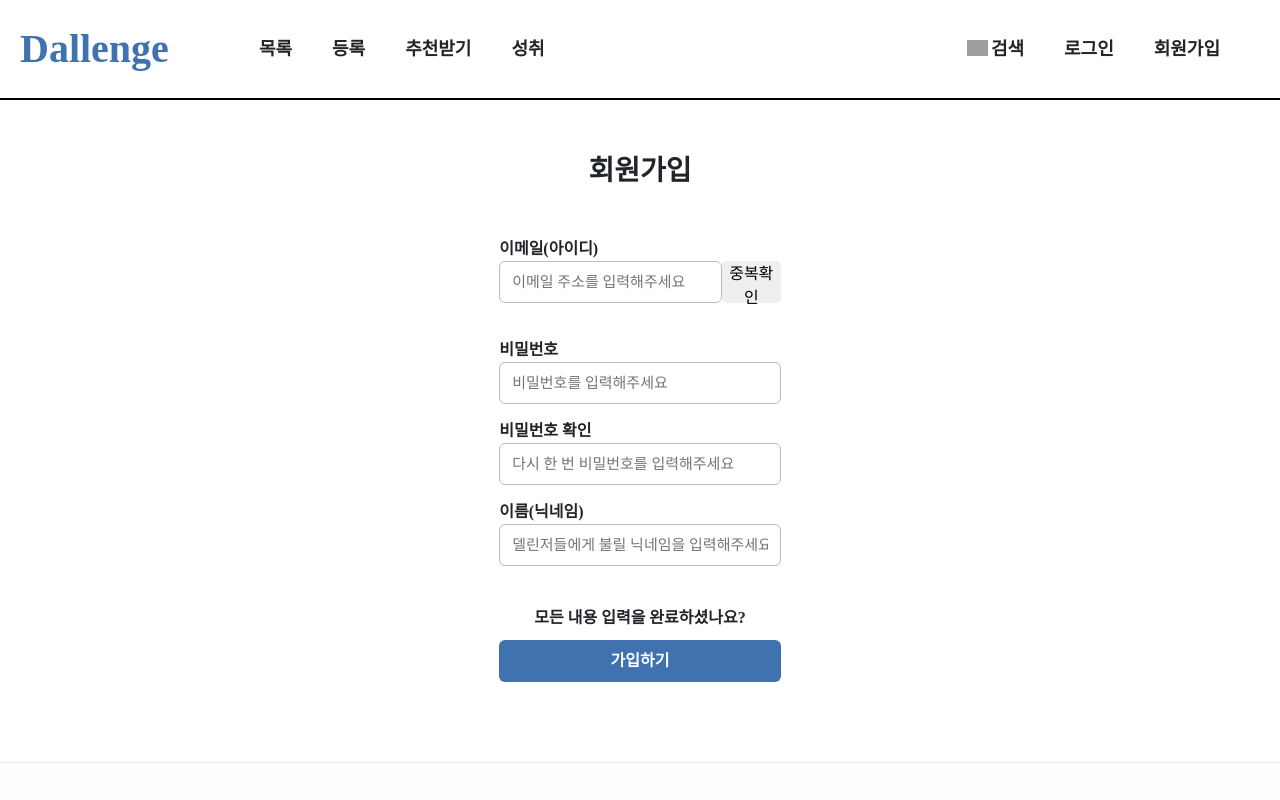
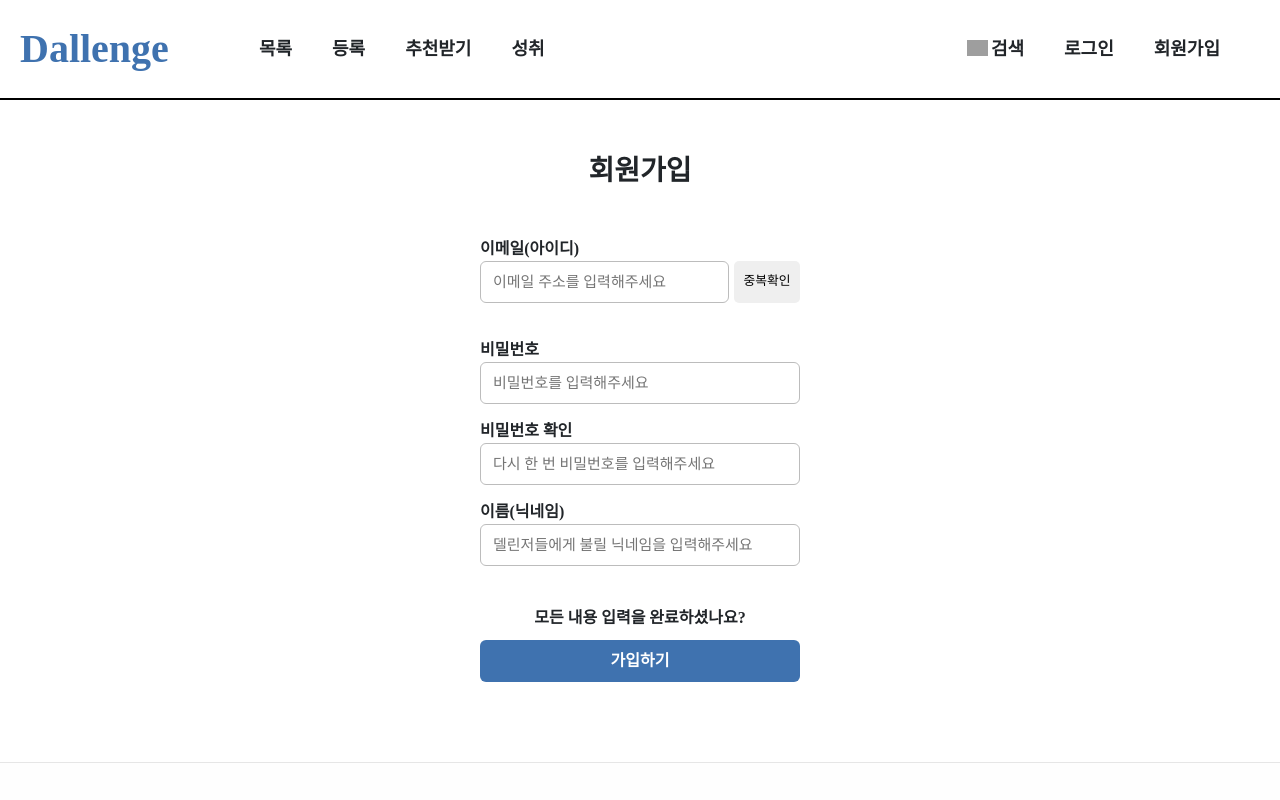
Before and after one commit to dallenge/Front, a React (Create React App) app: page /signup/user-email in a window 1280 px wide. Shown: the top 800 px of the page. Built offline with nearby package versions, Linux system fonts and the light colour scheme; no server answers; grey boxes are pictures that could not be loaded; a web font is replaced by a local one.

Commit message:
🚑 Fix : 등록한 챌린지 중복 버그 수정

```diff
--- a/src/Apis/authApi.js
+++ b/src/Apis/authApi.js
@@ -22,7 +22,7 @@ const AuthApi = {
   },
 
   getMyParticipatedChallenge() {
-    return Axios().get(PATH + `/participate`);
+    return Axios().get(PATH + `/inProgress`);
   },
 
   getMyBookmarkedChallenge() {
--- a/src/Pages/Edit/ProgressChallengeEdit.tsx
+++ b/src/Pages/Edit/ProgressChallengeEdit.tsx
@@ -18,7 +18,7 @@ function ProgressChallengeEdit() {
   const getMyParticipate = () => {
     const config = {
       method: 'get',
-      url: `${URL}/user/participate`,
+      url: `${URL}/user/inProgress`,
       headers: {
         Authorization: 'Bearer ' + localStorage.getItem('token'),
       },
--- a/src/Pages/MyPage/Mypage.tsx
+++ b/src/Pages/MyPage/Mypage.tsx
@@ -81,7 +81,7 @@ export default function Mypage() {
   const getMyChallenge = useCallback(async () => {
     const config = {
       method: 'get',
-      url: `${URL}/user/participate`,
+      url: `${URL}/user/inProgress`,
       headers: {
         Authorization: 'Bearer ' + localStorage.getItem('token'),
       },
@@ -106,6 +106,7 @@ export default function Mypage() {
 
     // 자식 컴포넌트에서 체크박스를 체크했을 경우
     if (status === 'add') {
+      console.log('o');
       setCompleted(completed + 1);
       copyArray.push(id);
       setCheckedArr(copyArray);
@@ -272,9 +273,9 @@ const ChallengeItem = ({
           style={{ display: 'flex', alignItems: 'center', justifyContent: 'center' }}
         >
           {isOpen ? (
+            <TogleImageDown src={IMAGE_URL.TOGLE_IMAGE_URL} />
+          ) : (
             <TogleImageUp src={IMAGE_URL.TOGLE_IMAGE_URL} />
-          ) : (
-            <TogleImageDown src={IMAGE_URL.TOGLE_IMAGE_URL} />
           )}
         </div>
       </ChallengeBox>
--- a/src/Pages/Signup/SignupEmail.tsx
+++ b/src/Pages/Signup/SignupEmail.tsx
@@ -52,9 +52,9 @@ function SingupEmail() {
 
   const onClickDupliConfirm = async (e: any) => {
     e.preventDefault();
-
     try {
       await AuthApi.duplicatedEmailConfirm(watch('email'));
+      alert('확인 완료');
       setDuplicatedEmail(false);
     } catch (err: any) {
       if (err.response.data.code === 409) setDuplicatedEmail(true);
@@ -143,7 +143,7 @@ const Container = styled.div`
 
 const Form = styled.form`
   margin-top: 30px;
-  width: 22%;
+  width: 25%;
   display: flex;
   flex-direction: column;
   align-items: flex-start;
@@ -171,8 +171,10 @@ const FlexRow = styled.div`
 const DupliButton = styled.button`
   border: none;
   width: 26%;
+  margin-left: 5px;
   height: 100%;
   border-radius: 5px;
+  font-size: 0.8rem;
 `;
 
 const Input = styled.input`
```
